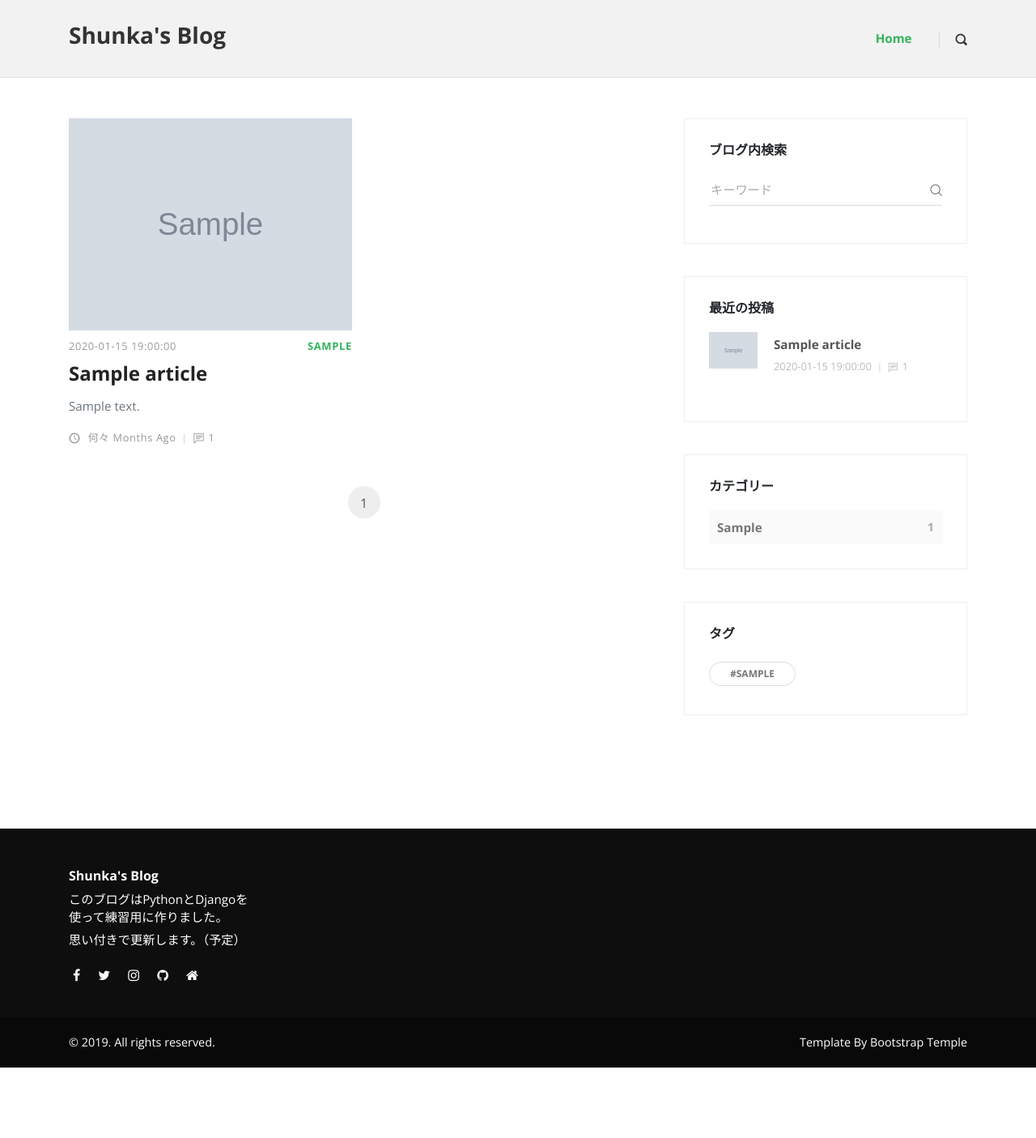
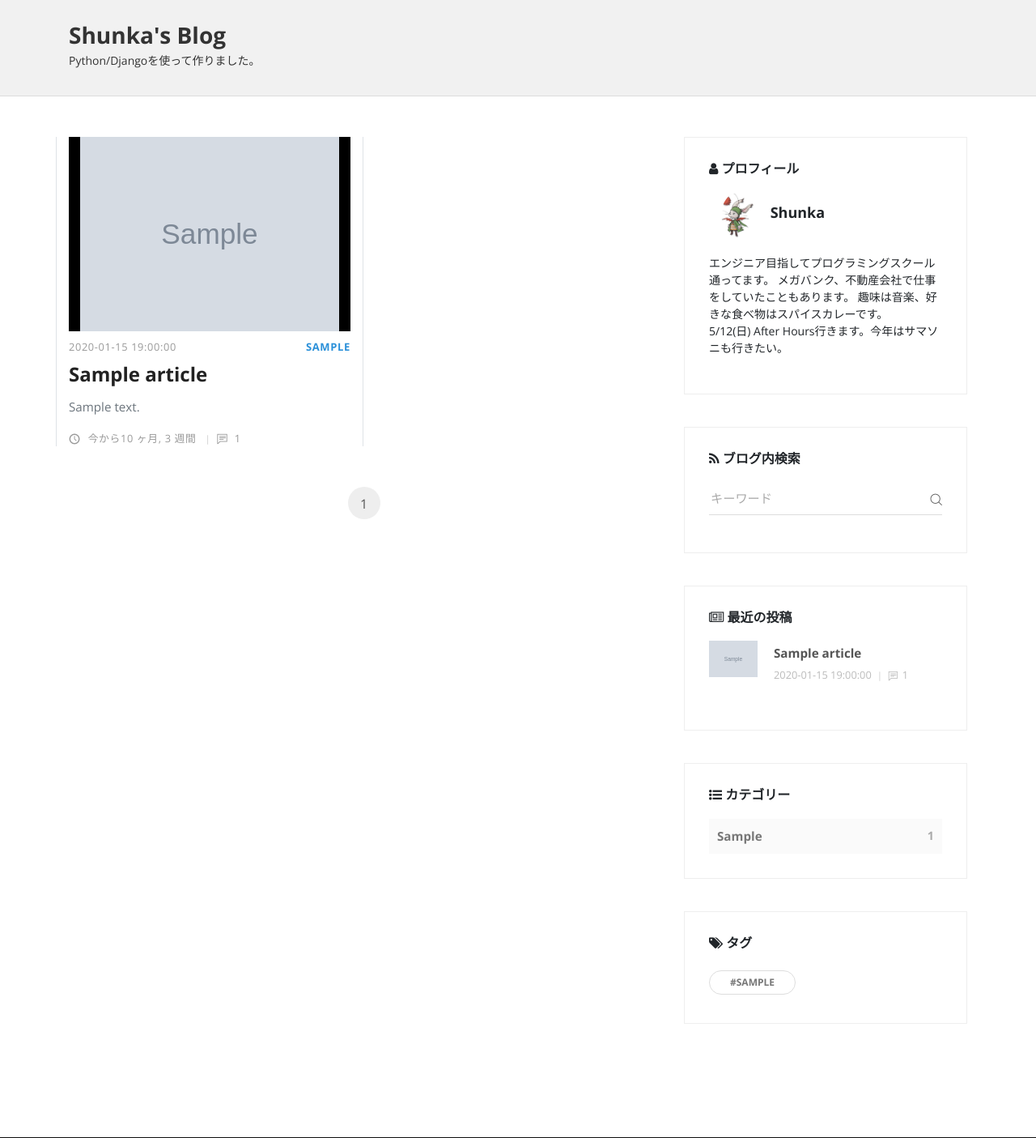
Before and after one commit to shunke434343/django-blog5, a Django app: page / in a window 1280 px wide. Shown: the top 1405 px of the page at 81% size. Before the commit the page ends 1318 px from the top, so only its background shows below. Run offline with Django 3.2, Linux system fonts and the light colour scheme; tables that the repository leaves empty hold one stand-in row (values such as "Sample post"); grey boxes marked "Sample" are stand-in pictures; some libraries are stand-ins or nearby versions.

```diff
--- a/blog5/admin.py
+++ b/blog5/admin.py
@@ -1,7 +1,8 @@
 from django.contrib import admin
 from . models import Article, Category, Tag
+from markdownx.admin import MarkdownxModelAdmin
 
-admin.site.register(Article)
+admin.site.register(Article, MarkdownxModelAdmin)
 admin.site.register(Category)
 admin.site.register(Tag)
 
--- a/blog5/models.py
+++ b/blog5/models.py
@@ -1,6 +1,8 @@
 from django.db import models
 from django.utils import timezone
-from tinymce import HTMLField
+from markdownx.utils import markdownify
+# from tinymce import HTMLField
+from markdownx.models import MarkdownxField
 import datetime
 import pytz
 
@@ -24,8 +26,8 @@ class Tag(models.Model):
 class Article(models.Model):
     title = models.CharField('title', max_length=40)
     summary = models.CharField('summary', max_length=100, default="test")
-    content = HTMLField('content', max_length=5000)
-    image = models.ImageField(upload_to='documents/', default='defo')
+    content = MarkdownxField('content', max_length=5000)
+    image = models.ImageField(upload_to='documents/', default='defo.jpg')
     created_at = models.DateTimeField('date', default=timezone.now)
     category = models.ForeignKey(Category, verbose_name='カテゴリー', default=11, on_delete=models.PROTECT)
     tag = models.ManyToManyField(Tag, verbose_name='タグ', blank=True)
@@ -36,6 +38,9 @@ class Article(models.Model):
         now = timezone.localize(now)
         delta = now - self.created_at
         return delta.days
+
+    def text_to_markdown(self):
+        return markdownify(self.content)
 
     def __str__(self):
         return self.title
--- a/blog5/static/css/custom.css
+++ b/blog5/static/css/custom.css
@@ -2,3 +2,7 @@
 .header {
   background-color: blue !important;
 }
+
+.navbar-expand-lg {
+  background-color: rgba(83, 84, 83, 0.23)
+}
--- a/blog5/static/css/style.green.css
+++ b/blog5/static/css/style.green.css
@@ -1324,6 +1324,7 @@ main.posts-listing .post-footer {
 
 .blog-post .post-thumbnail img {
   width: 100%;
+  height: 30px;
   margin-bottom: 10px;
 }
 
--- a/blog5/templates/blog5/base.html
+++ b/blog5/templates/blog5/base.html
@@ -19,7 +19,7 @@
     <!-- Fancybox-->
     <link rel="stylesheet" href="{% static 'vendor/@fancyapps/fancybox/jquery.fancybox.min.css' %}">
     <!-- theme stylesheet-->
-    <link rel="stylesheet" href="{% static 'css/style.green.css' %}" id="theme-stylesheet">
+    <link rel="stylesheet" href="{% static 'css/style.blue.css' %}" id="theme-stylesheet">
     <!-- Custom stylesheet - for your changes-->
     <link rel="stylesheet" href="{% static 'css/custom.css' %}">
     <!-- Favicon-->
@@ -27,6 +27,7 @@
     <!-- Tweaks for older IEs--><!--[if lt IE 9]>
         <script src="https://oss.maxcdn.com/html5shiv/3.7.3/html5shiv.min.js"></script>
         <script src="https://oss.maxcdn.com/respond/1.4.2/respond.min.js"></script><![endif]-->
+    <link rel="icon" type="image/png" href="{% static 'img/favicon.ico' %}"/>
   </head>
   <body>
       {% include 'blog5/modules/header.html' %}
--- a/blog5/templates/blog5/modules/aside.html
+++ b/blog5/templates/blog5/modules/aside.html
@@ -1,8 +1,28 @@
+{% load static %}
 <aside class="col-lg-4">
   <!-- Widget [Search Bar Widget]-->
   <div class="widget search">
     <header>
-      <h3 class="h6">ブログ内検索</h3>
+      <h3 class="h6">
+        <i class="fa fa-user" aria-hidden="true"></i>
+        プロフィール
+      </h3>
+    </header>
+    <p style='font-size:14px'>
+      <img src="{% static "img/mog.png" %}" alt="..." class="img-fluid rounded-circle col-sm-3">
+      <span style="font-size:18px; font-weight:bold">Shunka</span><br><br>
+      エンジニア目指してプログラミングスクール通ってます。
+      メガバンク、不動産会社で仕事をしていたこともあります。
+      趣味は音楽、好きな食べ物はスパイスカレーです。</br>
+      5/12(日) After Hours行きます。今年はサマソニも行きたい。
+    <p>
+  </div>
+  <div class="widget search">
+    <header>
+      <h3 class="h6">
+        <i class="fa fa-rss" aria-hidden="true"></i>
+        ブログ内検索
+      </h3>
     </header>
     <form action="{% url 'blog5:index' %}" class="search-form" method="GET">
       <div class="form-group">
@@ -14,7 +34,10 @@
   <!-- Widget [Latest Posts Widget]        -->
   <div class="widget latest-posts">
     <header>
-      <h3 class="h6">最近の投稿</h3>
+      <h3 class="h6">
+        <i class="fa fa-newspaper-o" aria-hidden="true"></i>
+        最近の投稿
+      </h3>
     </header>
     {% for current_article in current_articles|slice:":5"%}
     {% include 'blog5/modules/current-post.html' %}
@@ -23,7 +46,10 @@
   <!-- Widget [Categories Widget]-->
   <div class="widget categories">
     <header>
-      <h3 class="h6">カテゴリー</h3>
+      <h3 class="h6">
+        <i class="fa fa-list-ul" aria-hidden="true"></i>
+        カテゴリー
+      </h3>
     </header>
     {% for category in category_list %}
     <div class="item d-flex justify-content-between">
@@ -35,7 +61,10 @@
   <!-- Widget [Tags Cloud Widget]-->
   <div class="widget tags">
     <header>
-      <h3 class="h6">タグ</h3>
+      <h3 class="h6">
+        <i class="fa fa-tags" aria-hidden="true"></i>
+        タグ
+      </h3>
     </header>
     <ul class="list-inline">
       <!-- タグ -->
--- a/blog5/templates/blog5/modules/card.html
+++ b/blog5/templates/blog5/modules/card.html
@@ -1,18 +1,40 @@
 <!-- post             -->
-<div class="post col-xl-6">
-  <div class="post-thumbnail"><a href="{% url 'blog5:detail' article.pk %}"><img src="{{ article.image.url }}" alt="..." class="img-fluid"></a></div>
+{% load humanize %}
+<div class="post col-xl-6 border-left border-right" style="margin-left:-1px">
+  <div class="post-thumbnail" style="text-align:center; background-color:black">
+    <a href="{% url 'blog5:detail' article.pk %}">
+     <img src="{{ article.image.url }}" alt="..." class="img-fluid" style="height:240px">
+   </a>
+  </div>
   <div class="post-details">
     <div class="post-meta d-flex justify-content-between">
-      <div class="date meta-last">{{ article.created_at|date:"Y-m-j H:i:s" }}</div>
-      <div class="category"><a href="{% url 'blog5:category' article.category.pk %}">{{ article.category.category }}</a></div>
-    </div><a href="{% url 'blog5:detail' article.pk %}">
-      <h3 class="h4">{{ article.title }}</h3></a>
-    <p class="text-muted">{{ article.summary }}</p>
-    <div class="post-footer d-flex align-items-center"><a href="#" class="author d-flex align-items-center flex-wrap">
-        <!-- <div class="avatar"><img src="img/avatar-2.jpg" alt="..." class="img-fluid"></div> -->
-        <!-- <div class="title"><span>John Doe</span></div></a> -->
-      <div class="date"><i class="icon-clock"></i> 何々 months ago</div>
-      <div class="comments meta-last"><i class="icon-comment"></i>{{ article.comment_set.all|length}}</div>
+      <div class="date meta-last">
+        {{ article.created_at|date:"Y-m-j H:i:s" }}
+      </div>
+      <div class="category">
+        <a href="{% url 'blog5:category' article.category.pk %}">
+          {{ article.category.category }}
+        </a>
+      </div>
+    </div>
+    <a href="{% url 'blog5:detail' article.pk %}">
+      <h3 class="h4">
+        {{ article.title }}
+      </h3>
+    </a>
+    <p class="text-muted">
+      {{ article.summary }}
+    </p>
+    <div class="post-footer d-flex align-items-center">
+      <a href="#" class="author d-flex align-items-center flex-wrap">
+      <div class="date">
+        <i class="icon-clock"></i>
+        {{ article.created_at|naturaltime }}
+      </div>
+      <div class="comments meta-last">
+        <i class="icon-comment"></i>
+        {{ article.comment_set.all|length}}
+      </div>
     </div>
   </div>
 </div>
--- a/blog5/templates/blog5/modules/comments.html
+++ b/blog5/templates/blog5/modules/comments.html
@@ -7,11 +7,10 @@
   <div class="comment">
     <div class="comment-header d-flex justify-content-between">
       <div class="user d-flex align-items-center">
-        <div class="image"><img src="img/user.svg" alt="..." class="img-fluid rounded-circle"></div>
         <div class="title"><strong>{{ comment.name }}</strong><span class="date">{{ comment.created_at }}</span></div>
       </div>
     </div>
-    <div class="comment-body">
+    <div>
       <p>{{ comment.comment }}</p>
     </div>
     {% endfor %}
--- a/blog5/templates/blog5/modules/header.html
+++ b/blog5/templates/blog5/modules/header.html
@@ -1,6 +1,6 @@
 <header class="header">
   <!-- Main Navbar-->
-  <nav class="navbar navbar-expand-lg">
+  <nav class="navbar navbar-expand-lg" style="background-color:rgb(241, 241, 241)">
     <div class="search-area">
       <div class="search-area-inner d-flex align-items-center justify-content-center">
         <div class="close-btn"><i class="icon-close"></i></div>
@@ -19,7 +19,9 @@
     <div class="container">
       <!-- Navbar Brand -->
       <div class="navbar-header d-flex align-items-center justify-content-between">
-        <!-- Navbar Brand --><a href="{% url 'blog5:index' %}" class="navbar-brand"><h3>Shunka's Blog<h3></a>
+        <!-- Navbar Brand -->
+        <a href="{% url 'blog5:index' %}" class="navbar-brand">
+        <h3>Shunka's Blog<h3><h6 style="font-size:14px; font-weight:normal">Python/Djangoを使って作りました。</h6></a>
         <!-- Toggle Button-->
         <button type="button" data-toggle="collapse" data-target="#navbarcollapse" aria-controls="navbarcollapse" aria-expanded="false" aria-label="Toggle navigation" class="navbar-toggler"><span></span><span></span><span></span></button>
       </div>
@@ -28,14 +30,14 @@
         <ul class="navbar-nav ml-auto">
           <!-- <li class="nav-item"><a href="index.html" class="nav-link ">Home</a>
           </li> -->
-          <li class="nav-item"><a href="{% url 'blog5:index' %}" class="nav-link active ">Home</a>
+          <li class="nav-item" style="font-size:14px">
           </li>
           <!-- <li class="nav-item"><a href="post.html" class="nav-link ">Post</a>
           </li> -->
           <!-- <li class="nav-item"><a href="#" class="nav-link ">Contact</a>
           </li> -->
         </ul>
-        <div class="navbar-text"><a href="#" class="search-btn"><i class="icon-search-1"></i></a></div>
+        <!-- <div class="navbar-text"><a href="#" class="search-btn"><i class="icon-search-1"></i></a></div> -->
         <!-- <ul class="langs navbar-text"><a href="#" class="active">EN</a><span>           </span><a href="#">ES</a></ul> -->
       </div>
     </div>
--- a/blog5/templates/blog5/modules/mooving.html
+++ b/blog5/templates/blog5/modules/mooving.html
@@ -15,7 +15,7 @@
   {% with prev=article.get_previous_by_created_at %}
     {% if prev %}
       <a href="{% url 'blog5:detail' prev.pk %}" class="next-post text-right d-flex align-items-center justify-content-end">
-        <div class="text"><strong class="text-primary">Previous Post </strong>
+        <div class="text"><strong class="text-primary">前の記事 </strong>
           <h6>{{ prev.title }}</h6>
         </div>
         <div class="icon next"><i class="fa fa-angle-right"></i></div>
--- a/blog5/urls.py
+++ b/blog5/urls.py
@@ -8,5 +8,5 @@ urlpatterns = [
     path('detail/<int:pk>/', views.DetailView.as_view(), name='detail'),
     path('category/<int:pk>/', views.CategoryView.as_view(), name='category'),
     path('tag/<int:pk>/', views.TagView.as_view(), name='tag'),
-    path('detail/<int:article_id>/comment', views.comment, name='comment')
+    path('detail/<int:article_id>/comment', views.comment, name='comment'),
 ]
--- a/project5/settings.py
+++ b/project5/settings.py
@@ -38,7 +38,9 @@ INSTALLED_APPS = [
     'django.contrib.sessions',
     'django.contrib.messages',
     'django.contrib.staticfiles',
+    'django.contrib.humanize',
     'tinymce',
+    'markdownx',
     'widget_tweaks',
 ]
 
--- a/project5/urls.py
+++ b/project5/urls.py
@@ -22,8 +22,9 @@ from django.contrib.staticfiles.urls import staticfiles_urlpatterns
 urlpatterns = [
     path('admin/', admin.site.urls),
     path('', include('blog5.urls')),
-    path('tinymce/', include('tinymce.urls')),
-    path('blog5/', include('blog5.urls'))
+    # path('tinymce/', include('tinymce.urls')),
+    path('blog5/', include('blog5.urls')),
+    path('markdownx/', include('markdownx.urls')),
 ]
 
 urlpatterns += staticfiles_urlpatterns()
```
Also changed, not shown: blog5/templates/blog5/article_detail.html (+5 -8 lines), blog5/static/img/defo.jpg (added), blog5/static/img/mog.png (added), media/defo.jpg (added), media/documents/apple-691282_DUcsX5N.jpg (added), media/documents/defo.jpg (added), media/markdownx/089e1cf7-5779-4d37-aaeb-e3a63671cbcd.jpg (added).
